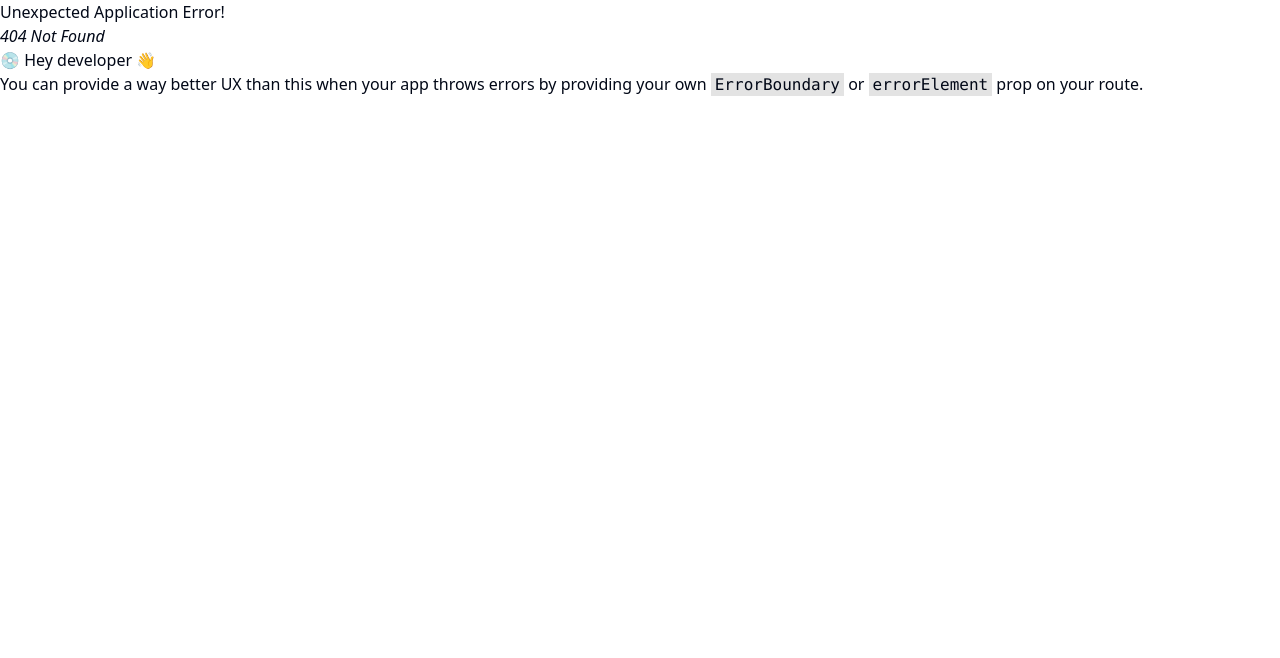
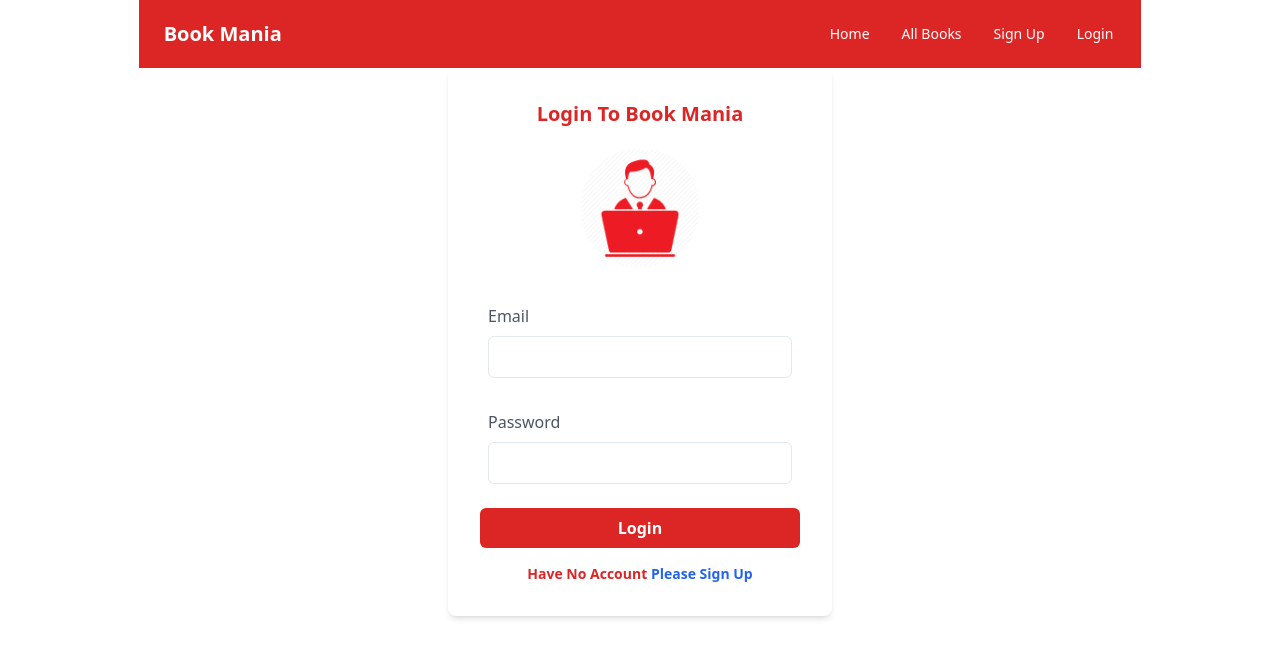
Before and after one commit to jahid4striver/book-mania-client, a React (Vite) app: page /login in a window 1280 px wide. Before the commit this address had no page. Shown: the top 658 px of the page. Built offline with nearby package versions, Linux system fonts and the light colour scheme; no server answers.

Commit message:
Login Page Created and between toggle added

```diff
--- a/src/components/LoginForm.tsx
+++ b/src/components/LoginForm.tsx
@@ -0,0 +1,67 @@
+import React from 'react';
+import { useForm } from 'react-hook-form';
+import { useSignInWithEmailAndPassword } from 'react-firebase-hooks/auth'; // Replace with the actual package you're using
+import auth from '@/auth/firebase.config';
+import { Link, useLocation, useNavigate } from 'react-router-dom';
+import login from '../assets/images/login.png'
+
+const SignUpForm: React.FC = () => {
+  const { register, handleSubmit, watch, formState: { errors } } = useForm();
+  const [signInWithEmailAndPassword, user, loading, error,] = useSignInWithEmailAndPassword(auth);
+
+  const navigate = useNavigate();
+  const location = useLocation();
+  const from = location.state?.from?.pathname || "/";
+
+  if (user) {
+    navigate(from, { replace: true });
+  }
+
+  const onSubmit = async( data:any) => {
+    await signInWithEmailAndPassword(data.email, data.password);
+  };
+
+
+  return (
+    <div className="flex flex-col justify-center items-center h-50">
+
+      <div className="relative p-8 rounded-lg shadow-md w-96 backdrop-filter backdrop-blur-lg bg-opacity-30">
+        <div className="absolute  bg-cover bg-center filter blur-md opacity-60"></div>
+        <div className="flex flex-col items-center justify-center mb-6">
+          <h1 className='text-red-600 text-xl mb-4 font-bold'>Login To Book Mania</h1>
+          <img src={login} alt="Logo" className="w-32 h-32 rounded-full border-4 border-white"
+          />
+        </div>
+        <form onClick={handleSubmit(onSubmit)}>
+          <div className="mb-4 bg-opacity-70 backdrop-filter backdrop-blur-lg rounded-md p-2">
+            <div className='flex justify-between'>
+              <label htmlFor="email" className="block text-gray-600 mb-2">Email</label>
+              <label className="label">
+                <span className="label-text-alt text-red-500">{errors.email && <span>This field is required</span>}</span>
+              </label>
+            </div>
+            <input {...register("email", { required: true, })} type="email" className="w-full p-2 border rounded-md focus:outline-none focus:ring focus:border-blue-300 backdrop-blur-sm" />
+
+          </div>
+          <div className="mb-4 bg-opacity-70 backdrop-filter backdrop-blur-lg rounded-md p-2">
+            <div className='flex justify-between'>
+              <label htmlFor="password" className="block text-gray-600 mb-2"> Password</label>
+              <label className="label">
+                <span className="label-text-alt text-red-500">{errors.password && <span>This field is required</span>}</span>
+              </label>
+            </div>
+            <input {...register("password", { required: true })} type="password" className="w-full p-2 border rounded-md focus:outline-none focus:ring focus:border-blue-300 backdrop-blur-sm" />
+
+          </div>
+          <div>
+            <button type="submit" className="w-full py-2 px-4 bg-red-600 font-bold text-white rounded-md hover:bg-red-700 focus:outline-none backdrop-blur-sm">Login
+            </button>
+          </div>
+        </form>
+      <h3 className='text-red-600 text-center text-sm font-bold mt-4'>Have No Account <Link className='text-blue-600' to='/signup'>Please Sign Up</Link></h3>
+      </div>
+    </div>
+  );
+};
+
+export default SignUpForm;
--- a/src/components/SignUpForm.tsx
+++ b/src/components/SignUpForm.tsx
@@ -2,7 +2,7 @@ import React from 'react';
 import { useForm } from 'react-hook-form';
 import { useCreateUserWithEmailAndPassword } from 'react-firebase-hooks/auth'; // Replace with the actual package you're using
 import auth from '@/auth/firebase.config';
-import { useLocation, useNavigate } from 'react-router-dom';
+import { Link, useLocation, useNavigate } from 'react-router-dom';
 import signup from '../assets/images/signup.png'
 
 const SignUpForm: React.FC = () => {
@@ -60,6 +60,7 @@ const SignUpForm: React.FC = () => {
             </button>
           </div>
         </form>
+        <h3 className='text-red-600 text-center text-sm font-bold mt-4'>Already Have Account <Link className='text-blue-600' to='/login'>Please Login</Link></h3>
       </div>
     </div>
   );
--- /dev/null
+++ b/src/pages/Login.tsx
@@ -0,0 +1,11 @@
+import LoginForm from '../components/LoginForm'
+
+const Login = () => {
+    return (
+        <div>
+            <LoginForm/>
+        </div>
+    );
+};
+
+export default Login;
--- a/src/routes/routes.tsx
+++ b/src/routes/routes.tsx
@@ -3,6 +3,7 @@ import { createBrowserRouter } from 'react-router-dom'
 import Home from '@/pages/Home';
 import AllBooks from '@/pages/AllBooks';
 import SignUp from '@/pages/SignUp';
+import Login from '@/pages/Login';
 
 const routes = createBrowserRouter([
     {
@@ -21,6 +22,10 @@ const routes = createBrowserRouter([
                 path:'signup',
                 element:<SignUp/>
             },
+            {
+                path:'login',
+                element:<Login/>
+            },
         ]
     }
 ]);
```
